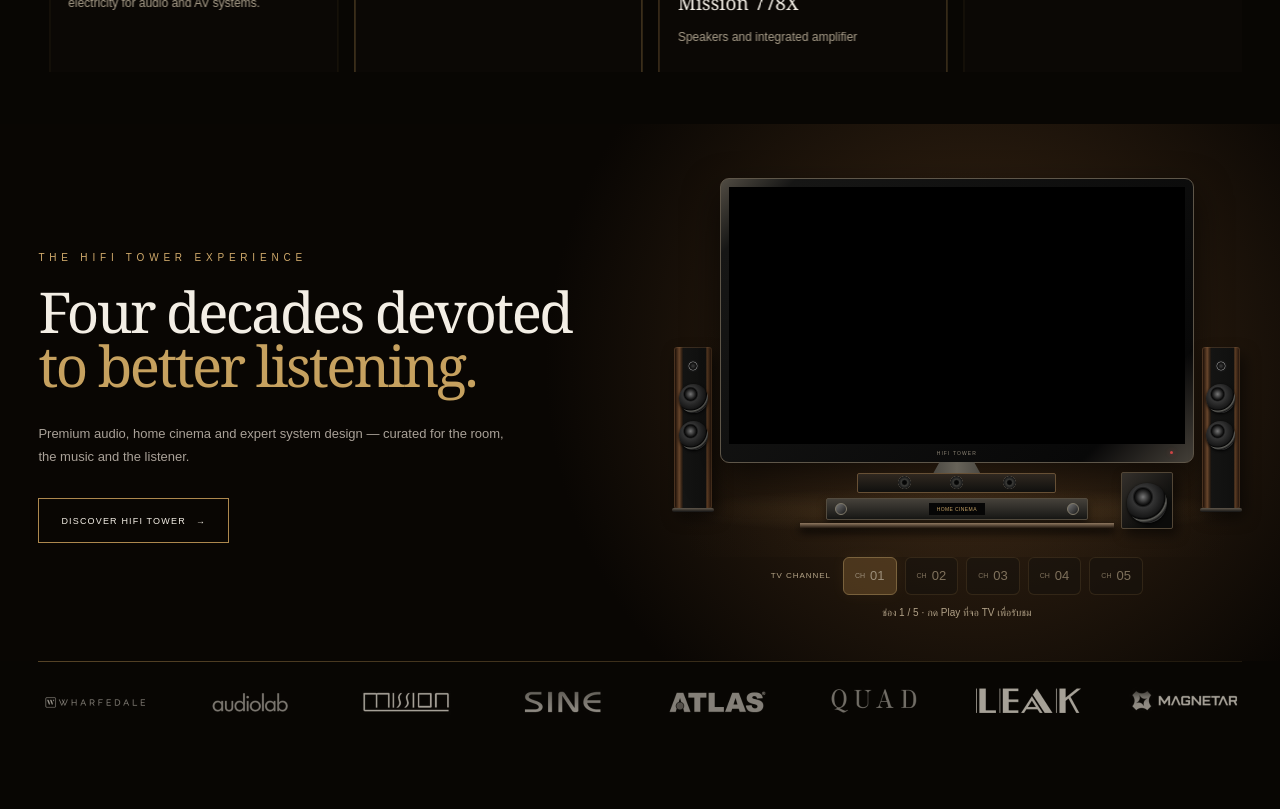
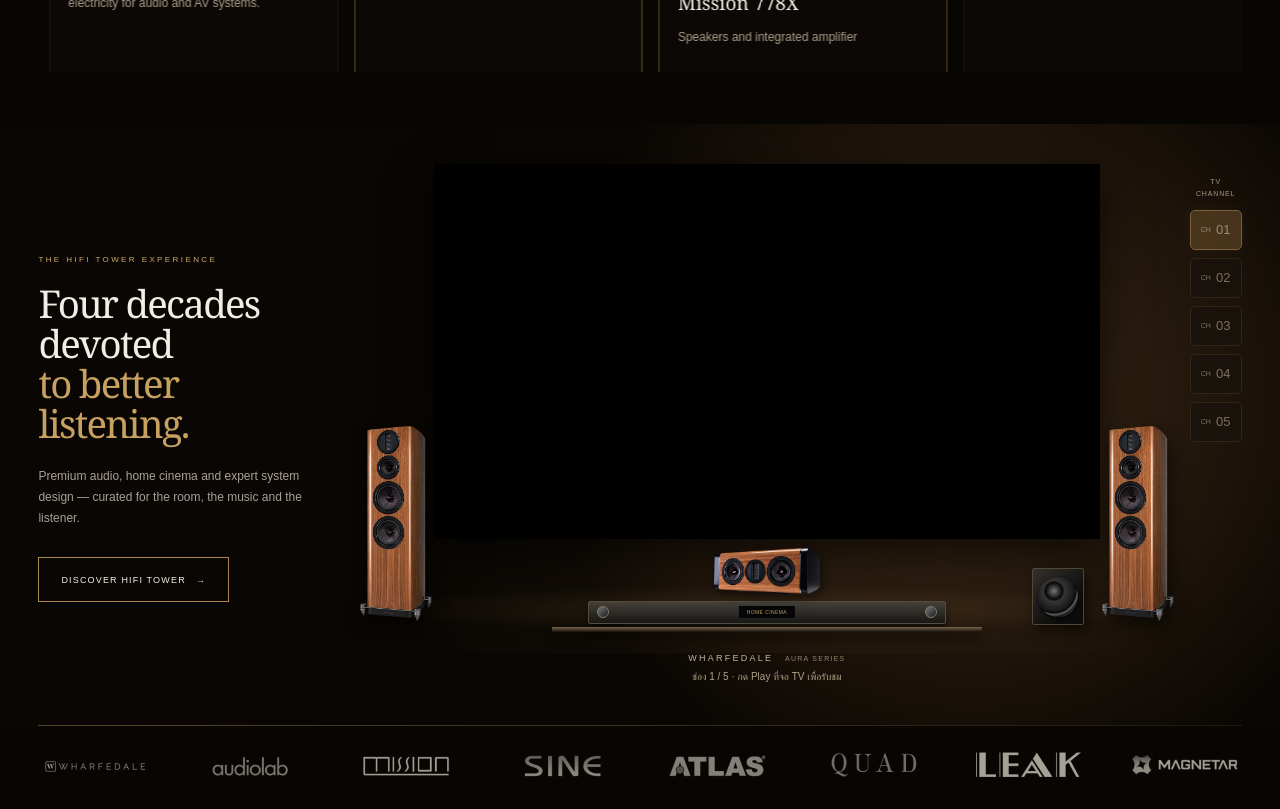
Before and after one commit to siriassis-creator/Hifi-tower, a Next.js app: page / in a window 1280 px wide. Shown: the part 2420-3229 px from the top of the page. Before the commit the page ends 3165 px from the top, so only its background shows below. Built offline with nearby package versions, Linux system fonts and the light colour scheme; no server answers; the database is empty.

Commit message:
Enlarge borderless TV, move channels right, and add Wharfedale AURA speaker cutouts

```diff
--- a/app/globals.css
+++ b/app/globals.css
@@ -175,37 +175,39 @@
 @media(prefers-reduced-motion:reduce){.highlight-group[aria-hidden=true]{display:flex}.highlight-window{overflow:hidden}.highlight-arrow{transition:none}}
 
 /* TV with a five-channel home cinema system. */
-.home-theater{min-width:0;width:100%}
-.theater-scene{position:relative;padding:14px 48px 94px;background:radial-gradient(ellipse at 50% 76%,#5a3e212a,transparent 70%);isolation:isolate}
-.theater-scene::after{content:"";position:absolute;bottom:22px;left:0;right:0;height:48px;background:radial-gradient(ellipse,#b9905433,transparent 70%);z-index:-1}
-.theater-tv{position:relative;padding:8px 8px 0;border-radius:9px;background:linear-gradient(135deg,#514c43,#161615 10%,#080808 85%,#454039);border:1px solid #5e5649;box-shadow:0 14px 35px #0009}
-.tv-screen{aspect-ratio:16/9;min-height:200px;background:#000;overflow:hidden;border:1px solid #000}
+/* Large borderless television with AURA speakers and a vertical channel remote. */
+.about{grid-template-columns:minmax(0,.25fr) minmax(0,.75fr);gap:28px}
+.about-copy h2{font-size:clamp(32px,3vw,46px);line-height:1.04;margin:20px 0 22px}
+.about-copy .eyebrow{font-size:8px;letter-spacing:.3em}
+.about-copy>p:not(.eyebrow){font-size:12px;line-height:1.75}
+.home-theater{min-width:0;width:100%;display:grid;grid-template-columns:minmax(0,1fr) 52px;column-gap:16px;align-items:start}
+.theater-scene{grid-column:1;position:relative;padding:0 74px 114px;background:radial-gradient(ellipse at 50% 76%,#5a3e212a,transparent 70%);isolation:isolate}
+.theater-scene::after{content:"";position:absolute;bottom:20px;left:0;right:0;height:48px;background:radial-gradient(ellipse,#b9905426,transparent 70%);z-index:-1}
+.theater-tv{position:relative;padding:0;border:0;border-radius:0;background:#000;box-shadow:0 15px 40px #000a}
+.tv-screen{aspect-ratio:16/9;min-height:200px;background:#000;overflow:hidden;border:0}
 .tv-screen iframe{display:block;width:100%;height:100%;min-height:200px;border:0}
-.tv-bezel{height:18px;display:flex;justify-content:center;align-items:center;position:relative}
-.tv-bezel span{font-size:5px;letter-spacing:.22em;color:#8e8677}.tv-bezel i{position:absolute;right:12px;width:3px;height:3px;border-radius:50%;background:#cd4545;box-shadow:0 0 5px #cd454566}
-.is-playing .tv-bezel i{background:#8ed3a7;box-shadow:0 0 6px #8ed3a7}
-.tv-stand{position:absolute;top:100%;left:35%;width:30%;height:20px;background:linear-gradient(90deg,#161616,#676359,#181818);clip-path:polygon(38% 0,62% 0,68% 76%,100% 85%,100% 100%,0 100%,0 85%,32% 76%)}
-.theater-speaker{position:absolute;bottom:48px;width:38px;height:162px;background:linear-gradient(90deg,#1d1008,#67452b 12%,#291c12 20%,#141413 23%,#10100f 85%,#5d3d24 89%,#25160d);border:1px solid #77563766;border-radius:3px;box-shadow:4px 8px 15px #0008;padding-top:12px}
-.theater-speaker-left{left:2px}.theater-speaker-right{right:2px}
-.speaker-tweeter{width:12px;height:12px;margin:0 auto 12px;border-radius:50%;background:radial-gradient(circle,#333 10%,#0a0a0a 40%,#888 48%,#171717 57%)}
-.theater-driver{width:29px;height:29px;margin:8px auto;border-radius:50%;background:radial-gradient(circle at 40% 35%,#777 0,#222 18%,#080808 24%,#343434 30%,#181818 57%,#060606 62%,#60605b 66%,#171717 73%,#444 78%,#121212 82%);box-shadow:0 1px 3px #000}
-.speaker-foot{position:absolute;bottom:-4px;left:-3px;width:42px;height:4px;background:linear-gradient(#60574b,#131313);border-radius:2px}
-.theater-waves{position:absolute;left:50%;top:42%;width:0;height:0;pointer-events:none}
+.theater-speaker{position:absolute;bottom:32px;width:72px;height:210px;filter:drop-shadow(3px 8px 8px #0008)}
+.theater-speaker img{display:block;width:100%;height:100%;object-fit:contain;object-position:center bottom}
+.theater-speaker-left{left:0}.theater-speaker-right{right:0}
+.theater-waves{position:absolute;left:50%;top:50%;width:0;height:0;pointer-events:none}
 .theater-waves i{position:absolute;left:-22px;top:-22px;width:44px;height:44px;border:1px solid #ebc18188;border-radius:50%;opacity:0;box-shadow:0 0 8px #ebc18144}
 .is-playing .theater-waves i{animation:theater-sound 1.95s ease-out infinite}
 @keyframes theater-sound{0%{transform:scale(.6);opacity:0}18%{opacity:.7}100%{transform:scale(3.2);opacity:0}}
-.theater-console{position:absolute;bottom:34px;left:27%;width:46%;height:50px}
-.center-speaker{height:20px;display:flex;align-items:center;justify-content:space-evenly;margin:0 12% 5px;background:linear-gradient(#302820,#10100e);border:1px solid #675035;border-radius:2px}
-.center-speaker i{width:13px;height:13px;border-radius:50%;background:radial-gradient(#060606 20%,#3b3b38 35%,#171717 65%,#6c665c 70%,#131313 80%)}
-.theater-receiver{height:22px;display:flex;align-items:center;justify-content:space-between;padding:0 8px;border:1px solid #544c3f;background:linear-gradient(#45413a,#171715);border-radius:2px;box-shadow:0 5px 8px #0008}
+.theater-console{position:absolute;bottom:28px;left:28%;width:44%;height:77px}
+.center-speaker{height:46px;margin:0 auto 7px;width:70%;filter:drop-shadow(2px 4px 5px #0008)}
+.center-speaker img{display:block;width:100%;height:100%;object-fit:contain;object-position:center bottom}
+.theater-receiver{height:23px;display:flex;align-items:center;justify-content:space-between;padding:0 8px;border:1px solid #544c3f;background:linear-gradient(#45413a,#171715);border-radius:2px;box-shadow:0 5px 8px #0008}
 .theater-receiver i{width:12px;height:12px;border-radius:50%;background:linear-gradient(135deg,#777,#181818);border:1px solid #817b6b}.theater-receiver span{font-size:5px;letter-spacing:.08em;color:#c4a165;background:#060606;padding:3px 8px}
-.console-shelf{position:absolute;bottom:-5px;left:-10%;width:120%;height:5px;background:linear-gradient(#8f7860,#22180f);box-shadow:0 4px 8px #000}
-.theater-subwoofer{position:absolute;bottom:28px;right:12%;width:52px;height:57px;padding-top:2px;background:linear-gradient(135deg,#34302b,#0b0b0a 75%);border:1px solid #524636;border-radius:2px;box-shadow:4px 6px 12px #0008}.theater-subwoofer .theater-driver{width:40px;height:40px}
-.tv-channel-controls{display:flex;align-items:center;justify-content:center;gap:8px;flex-wrap:wrap}
-.channel-caption{font-size:8px;letter-spacing:.12em;color:#b4a386;margin-right:4px}
-.tv-channel-controls button{display:flex;align-items:center;gap:5px;padding:9px 11px;background:#16120d;border:1px solid #9b7b4855;border-radius:6px;color:#cbbb9d;font-size:13px;cursor:pointer;transition:background .2s,border-color .2s;min-height:38px}
+.console-shelf{height:5px;margin:3px -10%;background:linear-gradient(#76644b,#19120b);box-shadow:0 7px 10px #0008}
+.theater-subwoofer{position:absolute;bottom:28px;right:11%;width:52px;height:57px;padding-top:2px;background:linear-gradient(135deg,#34302b,#0b0b0a 75%);border:1px solid #524636;border-radius:2px;box-shadow:4px 6px 12px #0008}
+.theater-driver{width:40px;height:40px;margin:6px auto;border-radius:50%;background:radial-gradient(circle at 40% 35%,#777 0,#222 18%,#080808 24%,#343434 30%,#181818 57%,#060606 62%,#60605b 66%,#171717 73%,#444 78%,#121212 82%);box-shadow:0 1px 3px #000}
+.tv-channel-controls{grid-column:2;grid-row:1;display:flex;flex-direction:column;align-items:stretch;gap:8px;padding-top:12px}
+.channel-caption{font-size:7px;letter-spacing:.12em;color:#a59882;text-align:center;line-height:1.6;margin-bottom:3px}
+.tv-channel-controls button{display:flex;align-items:center;justify-content:center;gap:5px;padding:10px 5px;background:#16120d;border:1px solid #9b7b4855;border-radius:5px;color:#cbbb9d;font-size:13px;cursor:pointer;transition:background .2s,border-color .2s;min-height:40px}
 .tv-channel-controls button small{font-size:7px}.tv-channel-controls button[aria-pressed=true]{background:#6f512b;color:#fff0d3;border-color:#c4a165;box-shadow:0 0 14px #bd955322}
 .tv-channel-controls button:hover{border-color:#ead1a1}.tv-channel-controls button:disabled{opacity:.55;cursor:wait}.tv-channel-controls button:focus-visible{outline:2px solid #ead1a1;outline-offset:3px}
-.tv-status{text-align:center;color:#b1a187;font-size:10px;margin:12px 0 0;min-height:14px}
-@media(max-width:540px){.theater-scene{padding-inline:36px}.theater-speaker{width:28px;height:132px}.theater-driver{width:23px;height:23px}.speaker-foot{width:32px}.theater-subwoofer{right:11%;width:40px;height:46px}.theater-subwoofer .theater-driver{width:31px;height:31px}.channel-caption{flex-basis:100%;text-align:center;margin:0}.tv-channel-controls{gap:7px}.tv-channel-controls button{padding:9px 10px}}
+.theater-brand{grid-column:1;text-align:center;font-size:9px;letter-spacing:.25em;color:#bfb3a0;margin:0}.theater-brand span{font-size:7px;color:#93846d;letter-spacing:.18em;margin-left:7px}
+.tv-status{grid-column:1;text-align:center;color:#b1a187;font-size:10px;margin:8px 0 0;min-height:14px}
+@media(max-width:900px){.about{grid-template-columns:1fr;gap:22px;padding-block:32px}.about-copy{max-width:540px}.about-copy h2{font-size:clamp(32px,5vw,44px)}.home-theater{max-width:950px;margin-inline:auto}}
+@media(max-width:540px){.home-theater{grid-template-columns:minmax(0,1fr) 42px;column-gap:8px}.theater-scene{padding:0 36px 94px}.theater-speaker{width:36px;height:110px;bottom:30px}.theater-console{left:25%;width:50%;height:60px;bottom:24px}.center-speaker{height:34px;width:85%;margin-bottom:4px}.theater-receiver{height:18px;padding-inline:4px}.theater-receiver i{width:8px;height:8px}.theater-receiver span{font-size:4px;padding:2px}.theater-subwoofer{right:10%;bottom:24px;width:30px;height:36px}.theater-subwoofer .theater-driver{width:23px;height:23px;margin-top:4px}.tv-channel-controls{gap:6px;padding-top:0}.tv-channel-controls button{min-height:33px;padding:7px 2px;font-size:11px}.channel-caption{font-size:6px}.theater-brand{font-size:7px;letter-spacing:.15em}.theater-brand span{font-size:6px;margin-left:3px}.tv-status{font-size:8px}}
 @media(prefers-reduced-motion:reduce){.is-playing .theater-waves i{animation:none;opacity:.35;transform:scale(1.3)}.tv-channel-controls button{transition:none}}
--- a/app/home-theater.tsx
+++ b/app/home-theater.tsx
@@ -1,5 +1,6 @@
 "use client";
 
+import Image from "next/image";
 import { useEffect, useRef, useState } from "react";
 
 const channels = ["bvf1FVVLA60", "UyoV9KRpFcY", "fycfEUSQu_A", "V2KLGns6hn4", "gHHYebHr-C4"];
@@ -14,7 +15,7 @@
 type YouTubeWindow = Window & { YT?: YouTubeAPI; onYouTubeIframeAPIReady?: () => void };
 
 function Speaker({ side }: { side: string }) {
-  return <div className={`theater-speaker theater-speaker-${side}`} aria-hidden="true"><div className="speaker-tweeter" /><div className="theater-driver" /><div className="theater-driver" /><div className="speaker-foot" /><div className="theater-waves">{[0, 1, 2].map(ring => <i key={ring} style={{ animationDelay: `${ring * .65}s` }} />)}</div></div>;
+  return <div className={`theater-speaker theater-speaker-${side}`}><Image src="/images/theater/aura-4-walnut.webp" alt={`Wharfedale AURA 4 ${side === "left" ? "ซ้าย" : "ขวา"}`} width={140} height={540} /><div className="theater-waves" aria-hidden="true">{[0, 1, 2].map(ring => <i key={ring} style={{ animationDelay: `${ring * .65}s` }} />)}</div></div>;
 }
 
 export default function HomeTheater() {
@@ -71,12 +72,13 @@
   return <div className={`home-theater${playing ? " is-playing" : ""}`} aria-label="TV และชุด Home Theater">
     <div className="theater-scene">
       <Speaker side="left" />
-      <div className="theater-tv"><div className="tv-screen" ref={screen} /><div className="tv-bezel"><span>HIFI TOWER</span><i /></div><div className="tv-stand" /></div>
+      <div className="theater-tv"><div className="tv-screen" ref={screen} /></div>
       <Speaker side="right" />
-      <div className="theater-console" aria-hidden="true"><div className="center-speaker"><i /><i /><i /></div><div className="theater-receiver"><i /><span>HOME CINEMA</span><i /></div><div className="console-shelf" /></div>
+      <div className="theater-console" aria-hidden="true"><div className="center-speaker"><Image src="/images/theater/aura-c-walnut.webp" alt="" width={320} height={150} /></div><div className="theater-receiver"><i /><span>HOME CINEMA</span><i /></div><div className="console-shelf" /></div>
       <div className="theater-subwoofer" aria-hidden="true"><div className="theater-driver" /></div>
     </div>
     <div className="tv-channel-controls" role="group" aria-label="เลือกช่อง YouTube"><span className="channel-caption">TV CHANNEL</span>{channels.map((id, index) => <button key={id} onClick={() => selectChannel(index)} disabled={!ready} aria-pressed={channel === index} aria-label={`ช่อง ${index + 1}`}><small>CH</small>{String(index + 1).padStart(2, "0")}</button>)}</div>
+    <p className="theater-brand">WHARFEDALE <span>AURA SERIES</span></p>
     <p className="tv-status" aria-live="polite">ช่อง {channel + 1} / 5{playing ? " · กำลังเล่น" : " · กด Play ที่จอ TV เพื่อรับชม"}</p>
   </div>;
 }
```
Also changed, not shown: public/images/theater/aura-4-walnut.webp (added), public/images/theater/aura-c-walnut.webp (added).
